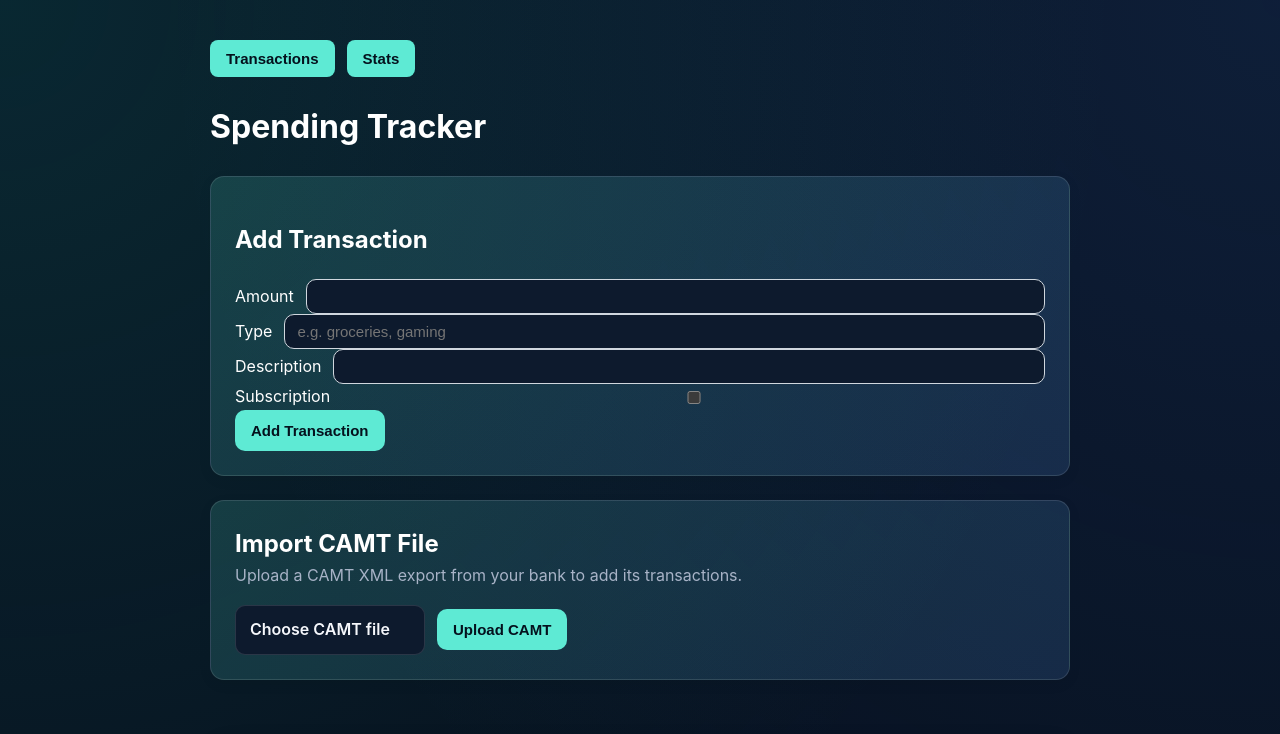
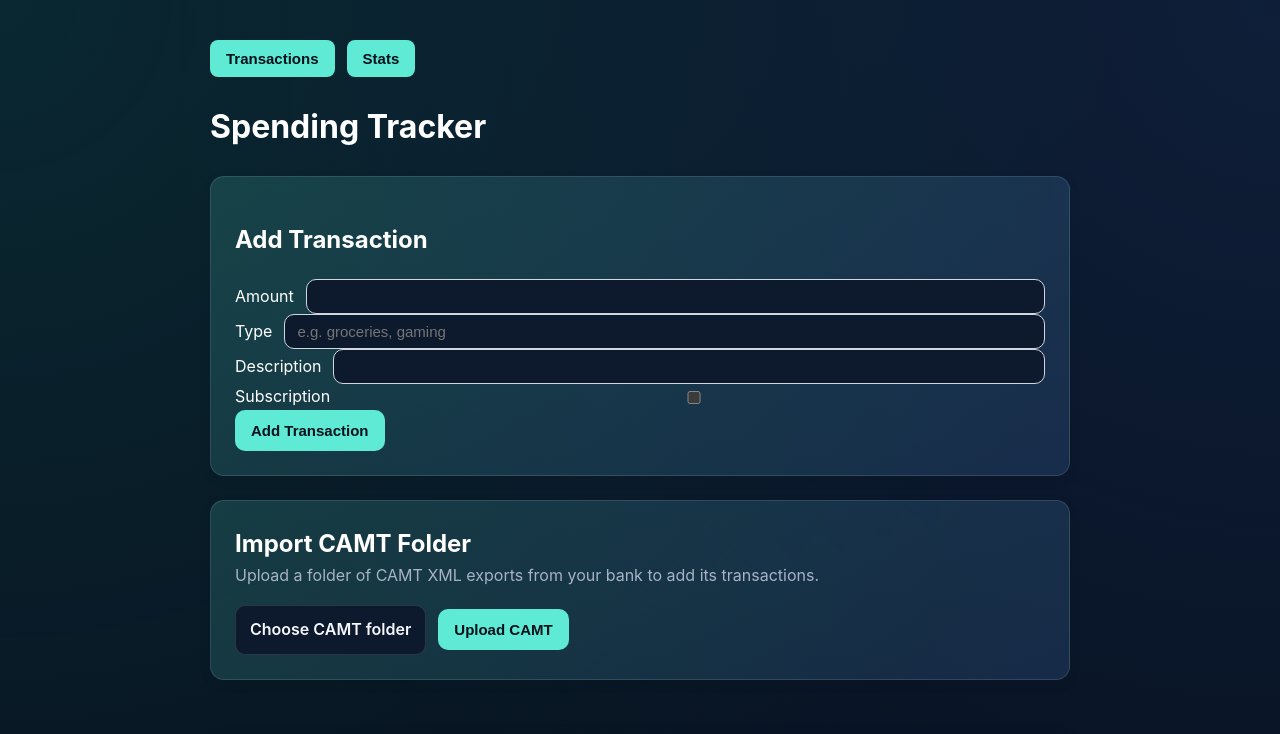
Before and after one commit to DJK710/spending-tracker, a React app in the folder frontend/: page / in a window 1280 px wide. Shown: the top 734 px of the page. Built offline with nearby package versions, Linux system fonts and the light colour scheme; no server answers; the HTML template or start-up script is replaced by a standard one.

Commit message:
Fixed CAMT folder upload instead of file

```diff
--- a/frontend/src/App.jsx
+++ b/frontend/src/App.jsx
@@ -33,9 +33,12 @@ function App() {
     setEditingTransaction(null);
   };
 
-  const uploadCamtFile = async (file) => {
+  const uploadCamtFiles = async (files) => {
     const formData = new FormData();
-    formData.append("file", file);
+
+    files.forEach((file) => {
+      formData.append("files", file);
+    });
 
     const res = await api.post("/transactions/import/camt", formData);
 
@@ -72,7 +75,7 @@ function App() {
           </div>
 
           <div className="card">
-            <CamtUpload onUpload={uploadCamtFile} />
+            <CamtUpload onUpload={uploadCamtFiles} />
           </div>
 
           <div className="transaction-list">
--- a/frontend/src/components/CamtUpload.jsx
+++ b/frontend/src/components/CamtUpload.jsx
@@ -2,13 +2,17 @@ import { useRef, useState } from "react";
 
 function CamtUpload({ onUpload }) {
   const fileInputRef = useRef(null);
-  const [selectedFile, setSelectedFile] = useState(null);
+  const [selectedFiles, setSelectedFiles] = useState([]);
   const [isUploading, setIsUploading] = useState(false);
   const [message, setMessage] = useState("");
   const [error, setError] = useState("");
 
   const handleFileChange = (event) => {
-    setSelectedFile(event.target.files[0] || null);
+    const xmlFiles = Array.from(event.target.files || []).filter((file) =>
+      file.name.toLowerCase().endsWith(".xml")
+    );
+
+    setSelectedFiles(xmlFiles);
     setMessage("");
     setError("");
   };
@@ -16,8 +20,8 @@ function CamtUpload({ onUpload }) {
   const handleSubmit = async (event) => {
     event.preventDefault();
 
-    if (!selectedFile) {
-      setError("Choose a CAMT XML file first.");
+    if (selectedFiles.length === 0) {
+      setError("Choose a folder that contains CAMT XML files first.");
       return;
     }
 
@@ -26,9 +30,10 @@ function CamtUpload({ onUpload }) {
     setError("");
 
     try {
-      const importedCount = await onUpload(selectedFile);
-      setMessage(`Imported ${importedCount} transactions from ${selectedFile.name}.`);
-      setSelectedFile(null);
+      const importedCount = await onUpload(selectedFiles);
+      const fileLabel = selectedFiles.length === 1 ? "file" : "files";
+      setMessage(`Imported ${importedCount} transactions from ${selectedFiles.length} ${fileLabel}.`);
+      setSelectedFiles([]);
 
       if (fileInputRef.current) {
         fileInputRef.current.value = "";
@@ -44,8 +49,8 @@ function CamtUpload({ onUpload }) {
   return (
     <form className="camt-upload" onSubmit={handleSubmit}>
       <div>
-        <h2>Import CAMT File</h2>
-        <p>Upload a CAMT XML export from your bank to add its transactions.</p>
+        <h2>Import CAMT Folder</h2>
+        <p>Upload a folder of CAMT XML exports from your bank to add its transactions.</p>
       </div>
 
       <div className="camt-upload-controls">
@@ -54,11 +59,16 @@ function CamtUpload({ onUpload }) {
           id="camt-file"
           type="file"
           accept=".xml,text/xml,application/xml"
+          multiple
+          directory=""
+          webkitdirectory=""
           onChange={handleFileChange}
         />
 
         <label className="file-picker-button" htmlFor="camt-file">
-          {selectedFile ? selectedFile.name : "Choose CAMT file"}
+          {selectedFiles.length > 0
+            ? `${selectedFiles.length} CAMT files selected`
+            : "Choose CAMT folder"}
         </label>
 
         <button type="submit" disabled={isUploading}>
```
Also changed, not shown: 1 other file (tests, documents, lock files or other folders).
